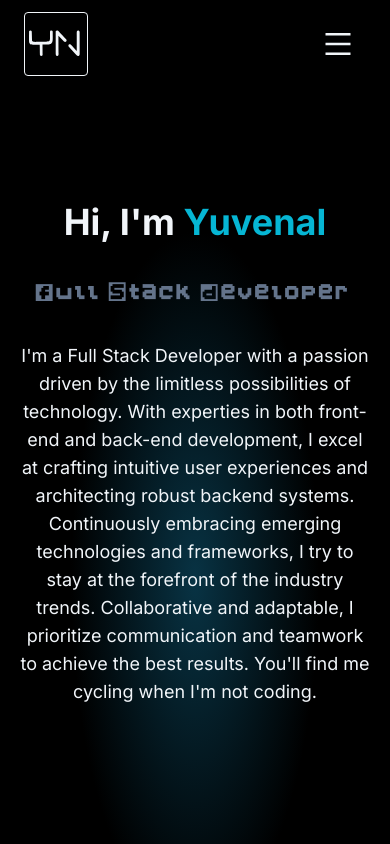
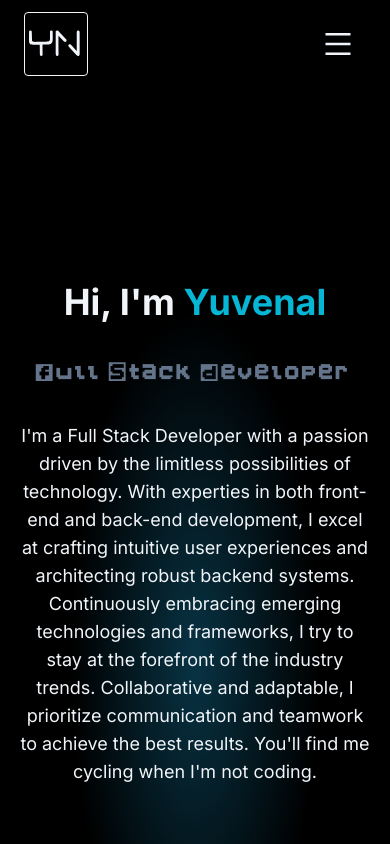
Before and after one commit to yuvenalmash/next-portfolio, a Next.js app: page / in a window 390 px wide. Shown: the top 844 px of the page. Built offline with nearby package versions, Linux system fonts and the light colour scheme.

Commit message:
Optimize for smaaller screens

```diff
--- a/components/headline.js
+++ b/components/headline.js
@@ -5,7 +5,7 @@ import { aboutMe } from "./portfolioData";
 const headline = () => {
   const { name, description } = aboutMe;
   return (
-    <div className="headline w-screen text-center space-y-8 min-h-screen px-5 flex flex-col justify-center items-center">
+    <div className="headline w-screen text-center space-y-8 min-h-screen px-5 mt-20 sm:mt-0 flex flex-col justify-center items-center">
       <h1 className="text-4xl sm:text-5xl font-bold animate-fade-in">Hi, I&apos;m <span className="text-cyan-500">{name}</span></h1>
       <TypeAnimation
         cursor={true}
```
